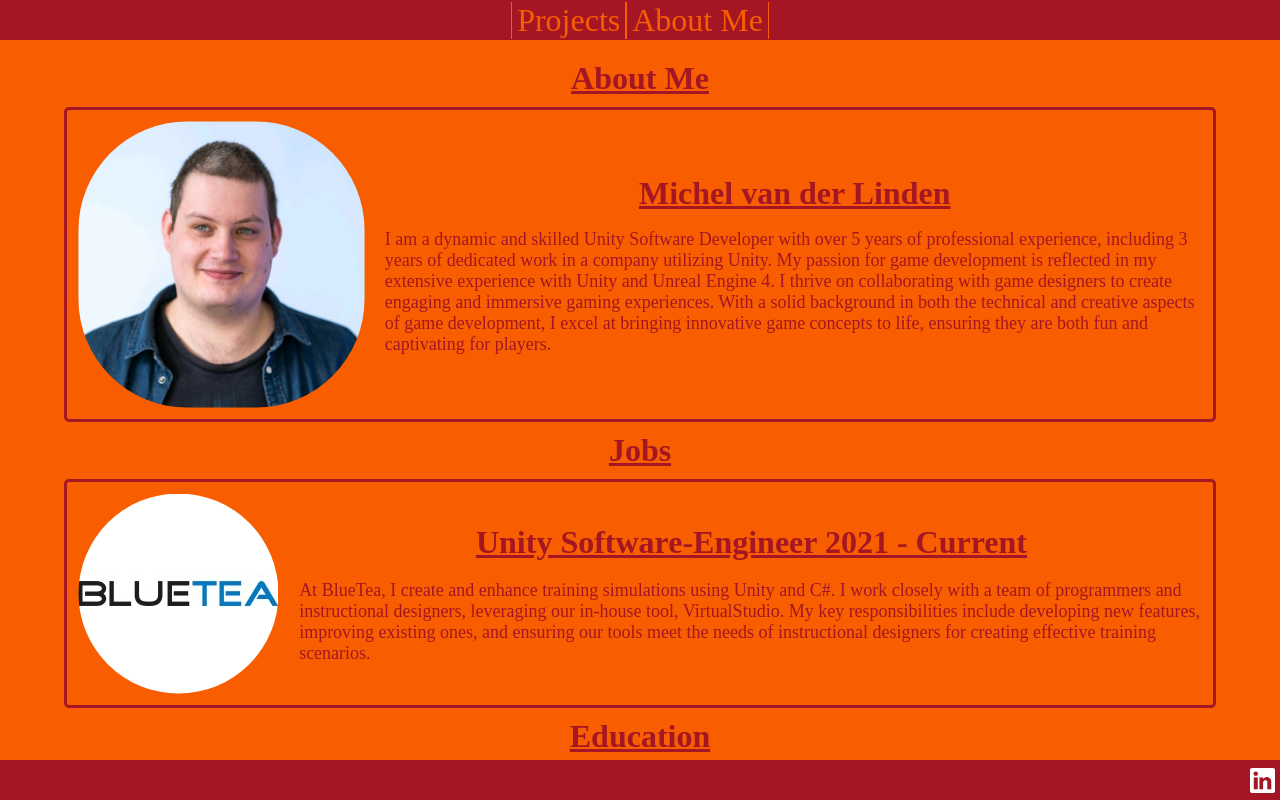
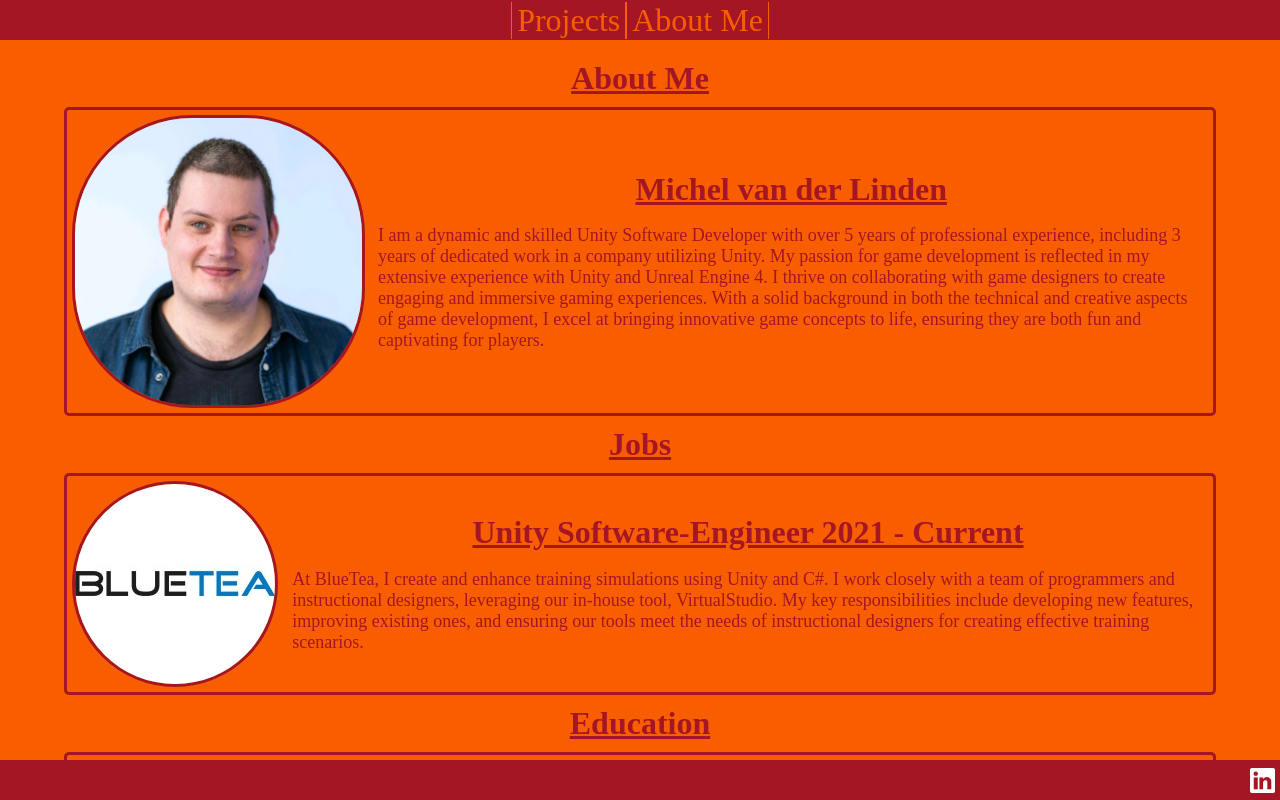
Before and after one commit to AbsoluteTundra/Game-Dev-Portfolio-React, a React (Create React App) app: page / in a window 1280 px wide. Both pictures are taken after a click on the link "About Me". Shown: the top 800 px of the page. Built offline with nearby package versions, Linux system fonts and the light colour scheme.

Commit message:
Updated ExperienceBlock to also have a border and removed unused class

```diff
--- a/src/Styles/AboutMePageStyle.css
+++ b/src/Styles/AboutMePageStyle.css
@@ -1,10 +1,3 @@
-.ProfilePicture
-{
-    border-radius: 120px;
-    height: 20%;
-    width: 20%;
-}
-
 .ExperienceBlock
 {
     display: flex;
@@ -64,6 +57,8 @@
 .ExperienceBlock img
 {
     width: 25%;
-    padding: 1%;
+    margin: 5px;
     border-radius: 120px;
+    border-style: solid;
+    border-color: var(--primary);
 }
```
